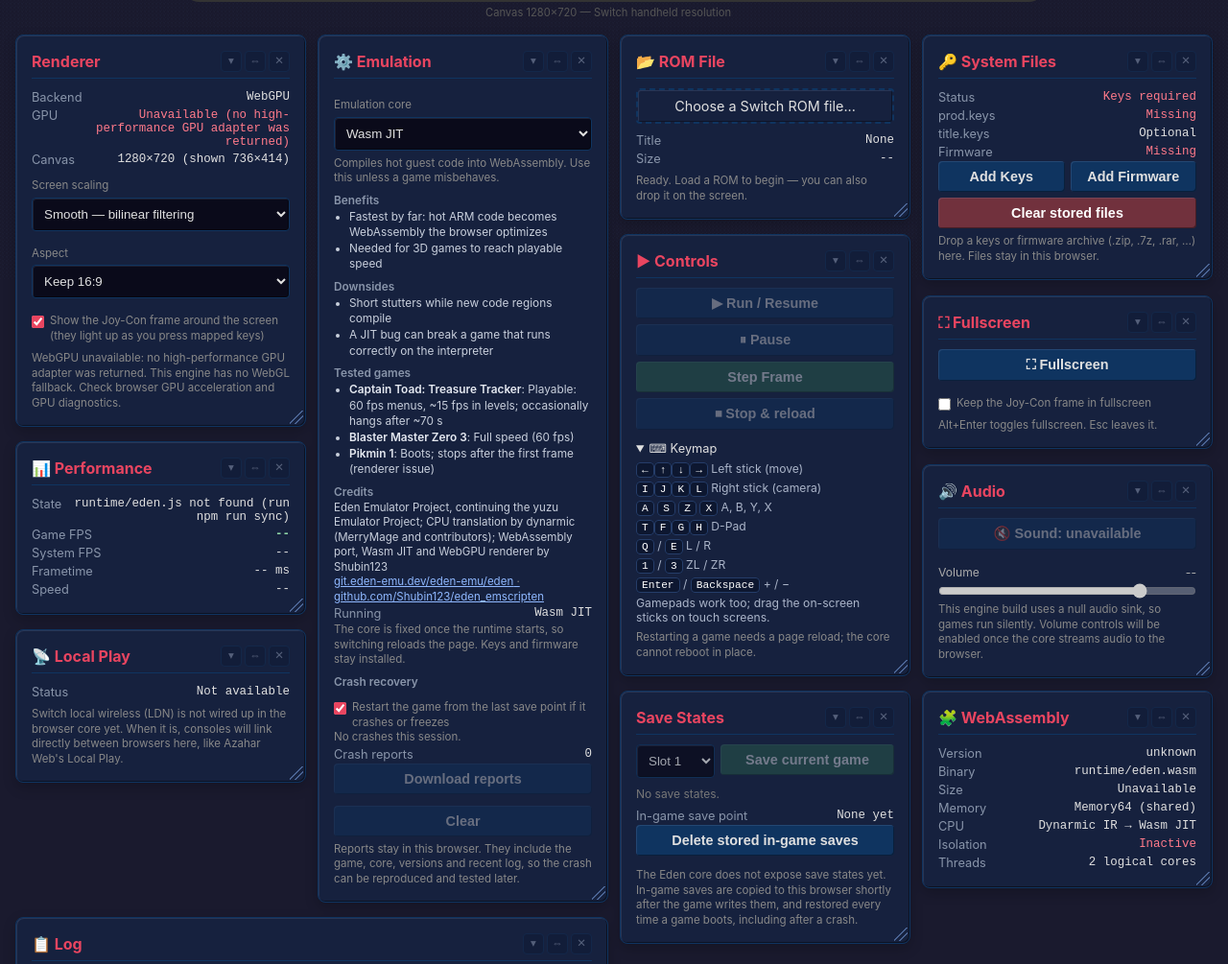
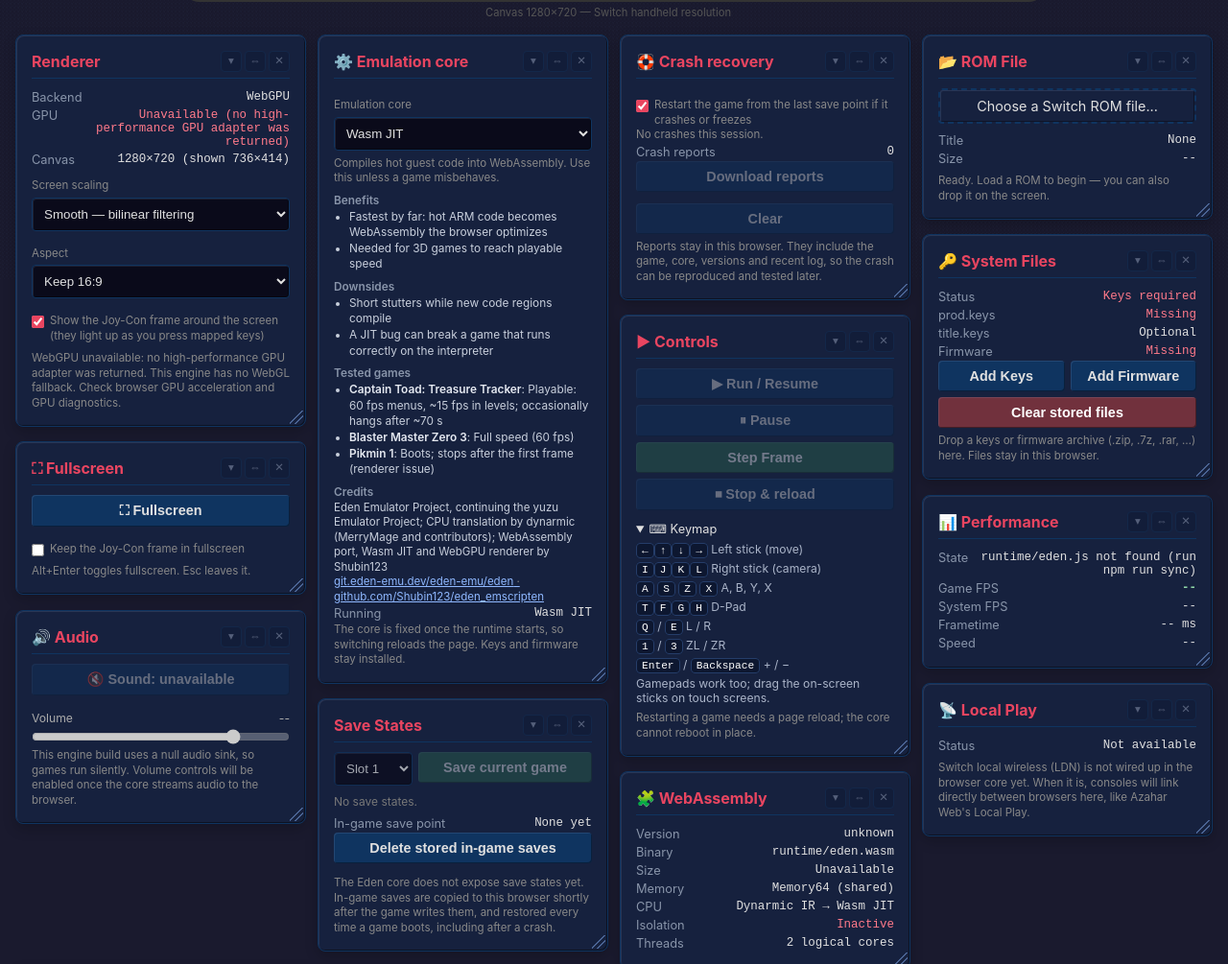
Before and after one commit to Shubin123/eden_web, a website with bundled scripts: page web/index.html in a window 1280 px wide. Shown: the part 509-1514 px from the top of the page at 96% size. Built offline with nearby package versions, Linux system fonts and the light colour scheme; no server answers.

Commit message:
Give crash recovery its own widget
The crash recovery controls shared the Emulation card with the core
picker, so neither could be moved, resized or hidden on its own. Split
them into Emulation core and Crash recovery widgets; layouts saved
before either existed gain both at the end.

```diff
--- a/web/app.js
+++ b/web/app.js
@@ -956,7 +956,7 @@ refreshCrashReports();
 // For tests: simulate a crash of the running game.
 window.edenDebug = { crash: (reason = 'simulated crash') => onCrash(reason) };
 
-// Emulation widget: the CPU core is chosen before the runtime starts, so a change reloads the page.
+// Emulation core widget: the CPU core is chosen before the runtime starts, so a change reloads the page.
 const runningCore = activeCore();
 const coreSelect = document.getElementById('cpu-core');
 const coreApply = document.getElementById('cpu-core-apply');
--- a/web/index.html
+++ b/web/index.html
@@ -155,7 +155,7 @@
 
       <div class="card" id="emulation-card" data-widget="emulation"
            data-settings="emulation core (Eden's Wasm JIT or IR interpreter, and other Switch emulators) with the benefits, downsides, tested games and credits of each">
-        <h2>⚙️ Emulation</h2>
+        <h2>⚙️ Emulation core</h2>
         <label for="cpu-core" class="mode-help field-label">Emulation core</label>
         <select id="cpu-core" class="renderer-select" aria-label="Emulation core"></select>
         <p id="cpu-core-summary" class="mode-help"></p>
@@ -177,7 +177,11 @@
         <div class="stat-row"><span class="label">Running</span><span id="cpu-core-active" class="value">--</span></div>
         <button class="btn" id="cpu-core-apply" hidden>Reload to switch core</button>
         <p class="mode-help">The core is fixed once the runtime starts, so switching reloads the page. Keys and firmware stay installed.</p>
-        <h3>Crash recovery</h3>
+      </div>
+
+      <div class="card" id="recovery-card" data-widget="crash-recovery"
+           data-settings="restart crashed games from the last save point, download or clear crash reports">
+        <h2>🛟 Crash recovery</h2>
         <label class="mode-help audio-toggle">
           <input type="checkbox" id="auto-restart" checked>
           Restart the game from the last save point if it crashes or freezes
```
Also changed, not shown: README.md.
